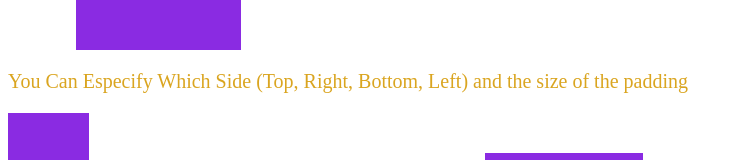
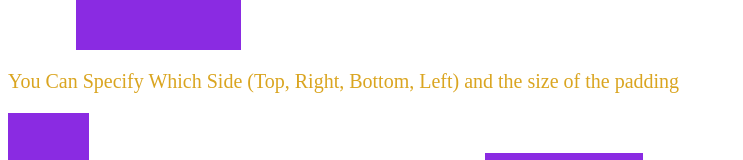
Before and after one commit to arceosop000/BoxModel, a plain HTML site: page index.html in a window 1280 px wide. Shown: the part 191-351 px from the top of the page, without its empty margins (0-743 px from the left). Drawn offline with Linux system fonts and the light colour scheme.

Commit message:
day three

```diff
--- a/index.html
+++ b/index.html
@@ -1,8 +1,8 @@
 <!DOCTYPE html>
 <html>
     <head>
+        <title>Box Model Examples</title>
         <link rel="stylesheet" type="text/css" href="style.css">
-        <title>Box Model Examples</title>
     </head>
     <body>
         <h1>Box Model</h1>
@@ -15,7 +15,7 @@
         <div id="padding">Some text</div>
 
         <p>
-            You Can Especify Which Side (Top, Right, Bottom, Left) and the size of the padding
+            You Can Specify Which Side (Top, Right, Bottom, Left) and the size of the padding
         </p>
 
         <div id="topPadding">Top Padding</div>
```
